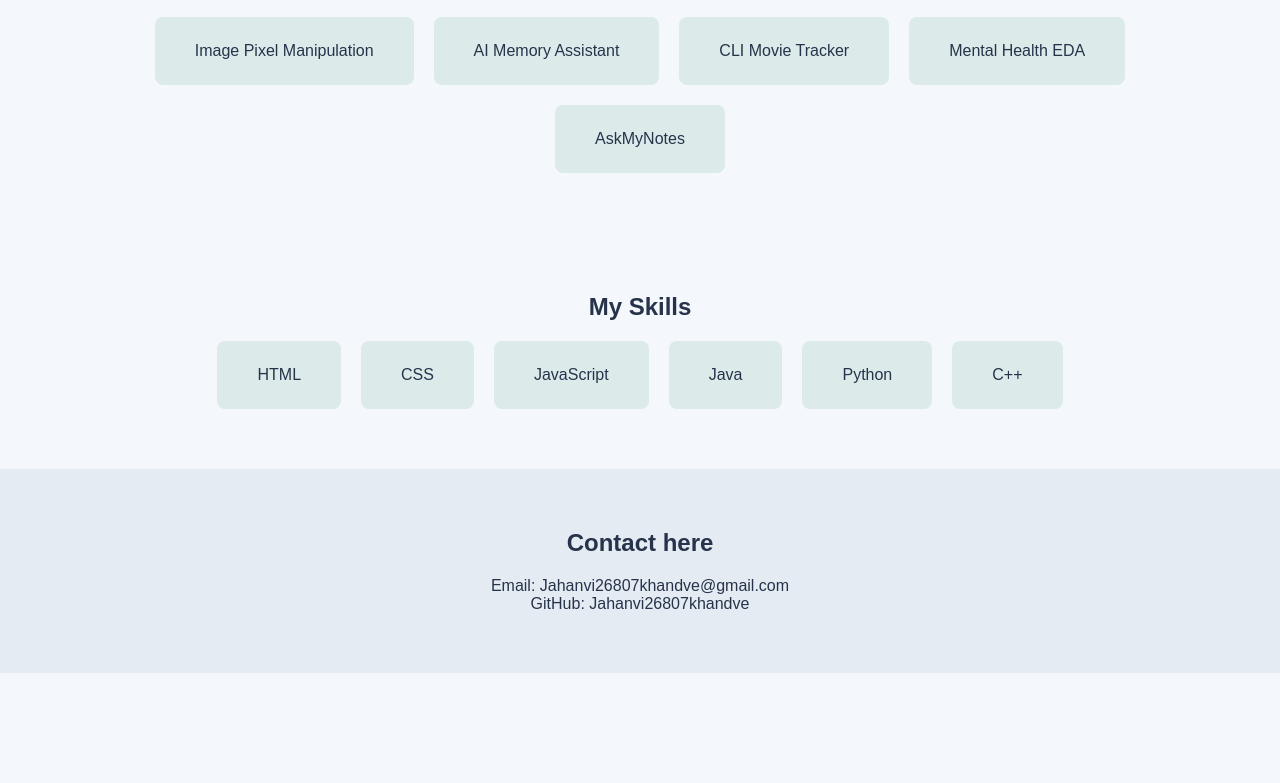
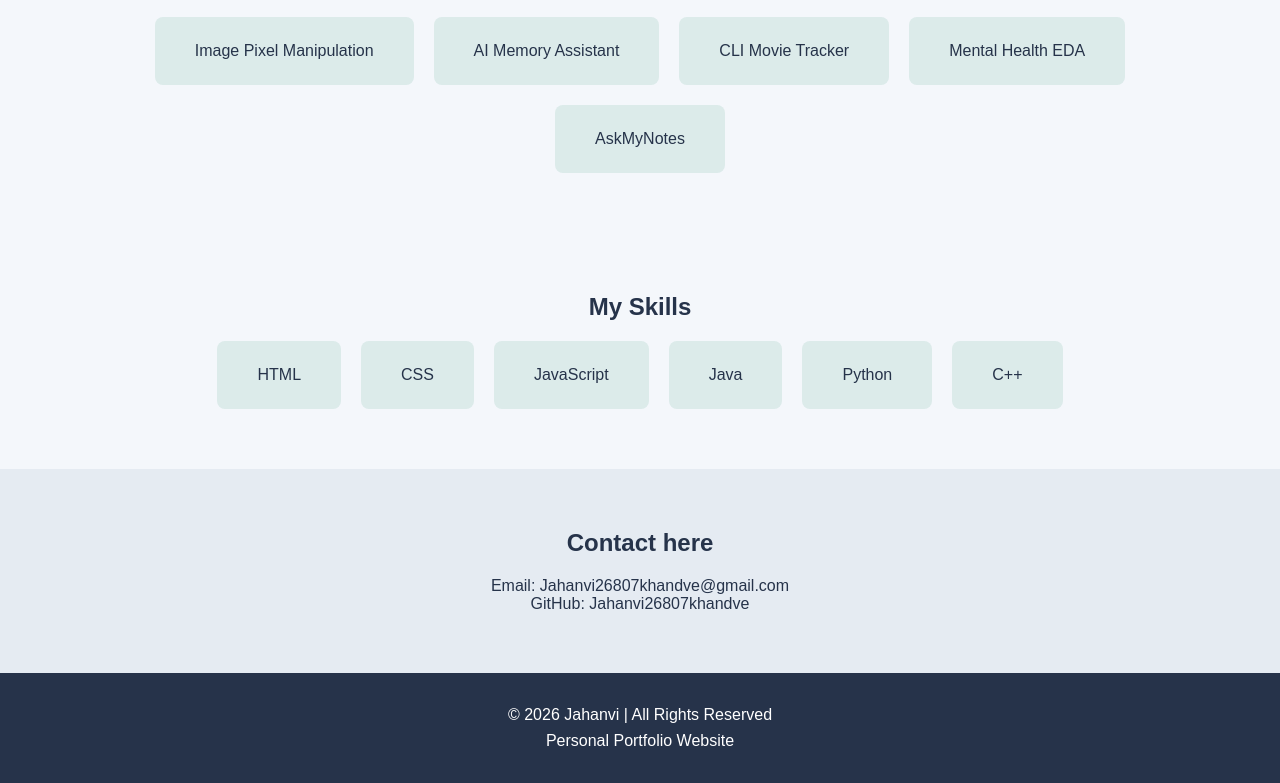
Before and after one commit to Jahanvi26807khandve/GitHub-practical-test, a plain HTML site: page index.html in a window 1280 px wide. Shown: the part 836-1619 px from the top of the page. Before the commit the page ends 1509 px from the top, so only its background shows below. Drawn offline with Linux system fonts and the light colour scheme.

Commit message:
Add footer to portfolio website

```diff
--- a/index.html
+++ b/index.html
@@ -70,5 +70,11 @@
     </section>
 
     <script src="script.js"></script>
+
+    <footer>
+    <p>© 2026 Jahanvi | All Rights Reserved</p>
+    <p>Personal Portfolio Website</p>
+    </footer>
+
 </body>
 </html>
--- a/style.css
+++ b/style.css
@@ -81,3 +81,13 @@ section h2 {
 #contact {
     background-color: #e5ebf2;
 }
+footer {
+    background-color: #26334a;
+    color: white;
+    text-align: center;
+    padding: 25px;
+}
+
+footer p {
+    margin: 8px;
+}
```
